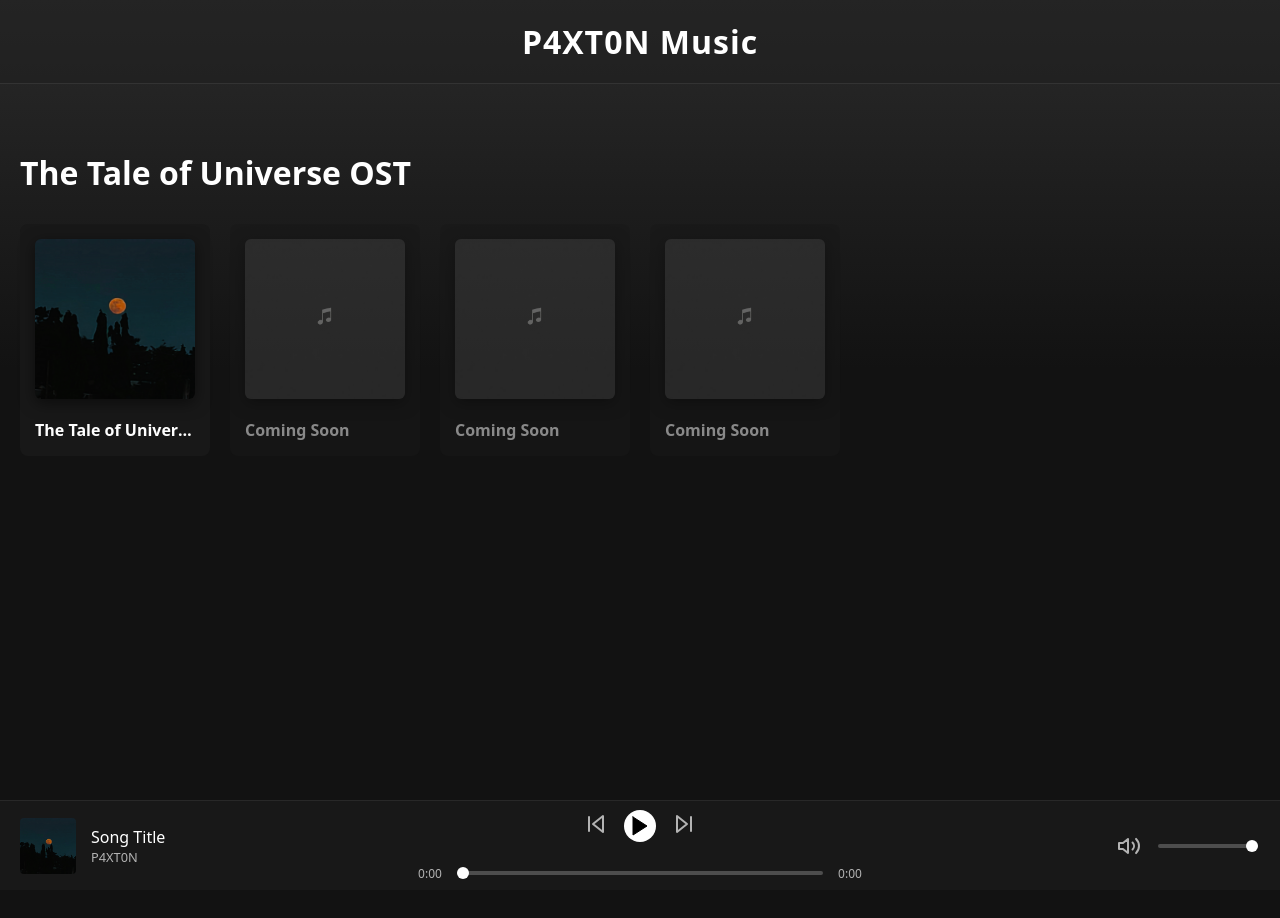
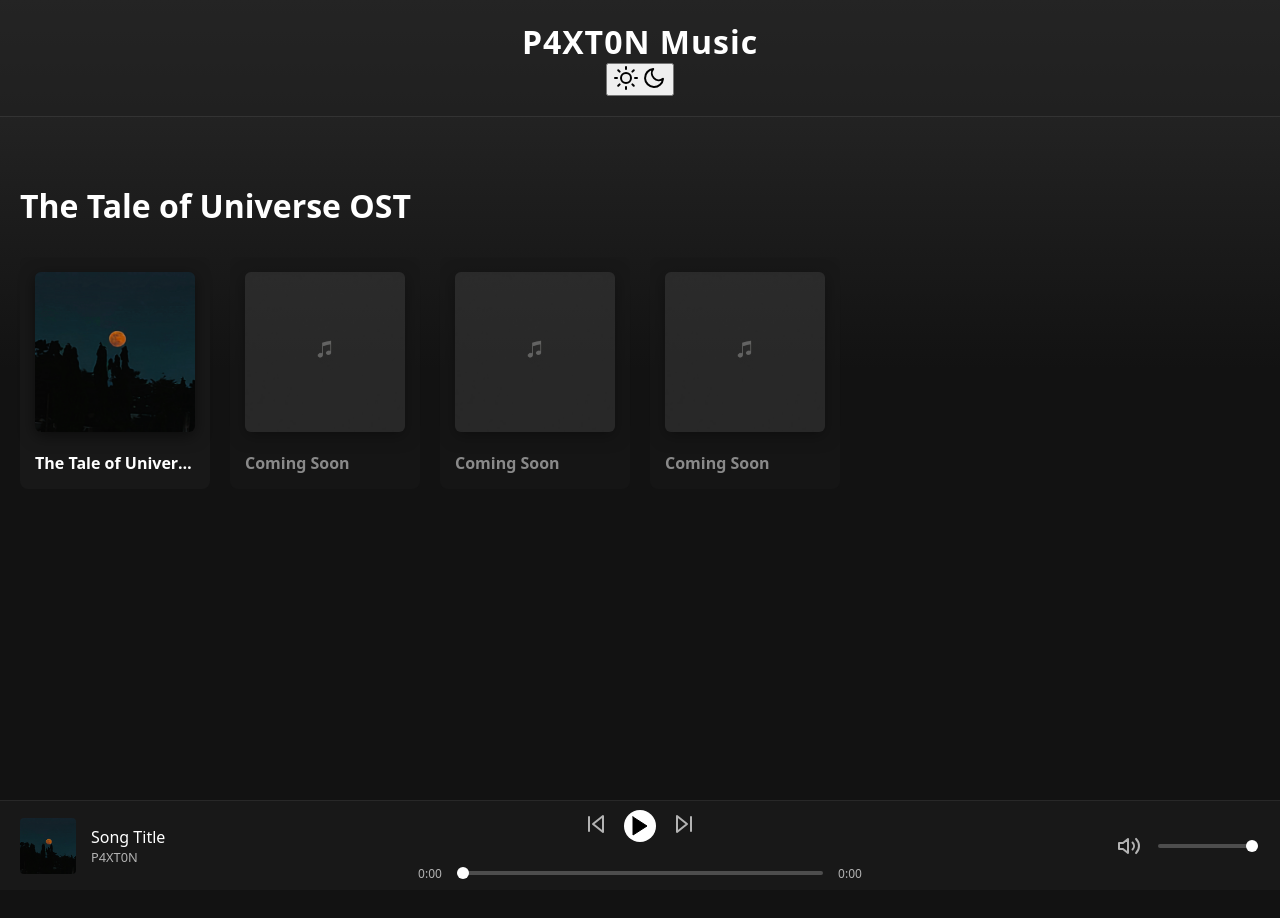
Before and after one commit to p4xt0n3/ttou, a plain HTML site: page index.html in a window 1280 px wide. Drawn offline with Linux system fonts and the light colour scheme.

Commit message:
Update index.html

```diff
--- a/index.html
+++ b/index.html
@@ -10,6 +10,10 @@
 <body>
     <header>
         <h1>P4XT0N Music</h1>
+        <button id="theme-toggle" class="theme-btn" aria-label="Toggle Theme">
+            <svg class="sun-icon" xmlns="http://www.w3.org/2000/svg" width="24" height="24" viewBox="0 0 24 24" fill="none" stroke="currentColor" stroke-width="2" stroke-linecap="round" stroke-linejoin="round"><circle cx="12" cy="12" r="5"></circle><line x1="12" y1="1" x2="12" y2="3"></line><line x1="12" y1="21" x2="12" y2="23"></line><line x1="4.22" y1="4.22" x2="5.64" y2="5.64"></line><line x1="18.36" y1="18.36" x2="19.78" y2="19.78"></line><line x1="1" y1="12" x2="3" y2="12"></line><line x1="21" y1="12" x2="23" y2="12"></line><line x1="4.22" y1="19.78" x2="5.64" y2="18.36"></line><line x1="18.36" y1="5.64" x2="19.78" y2="4.22"></line></svg>
+            <svg class="moon-icon" xmlns="http://www.w3.org/2000/svg" width="24" height="24" viewBox="0 0 24 24" fill="none" stroke="currentColor" stroke-width="2" stroke-linecap="round" stroke-linejoin="round"><path d="M21 12.79A9 9 0 1 1 11.21 3 7 7 0 0 0 21 12.79z"></path></svg>
+        </button>
     </header>
 
     <main>
```
